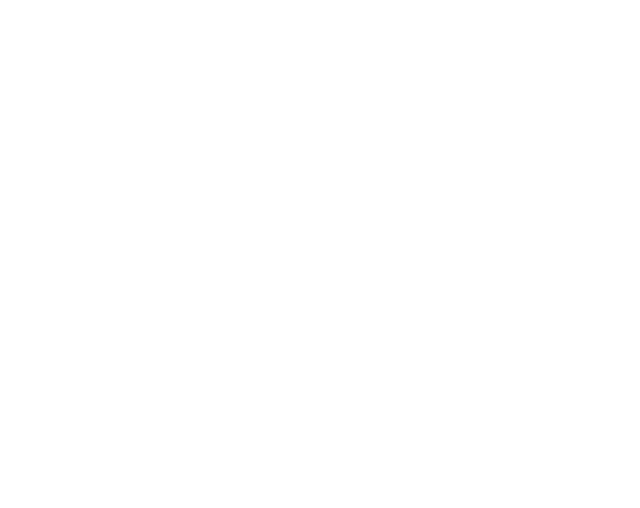
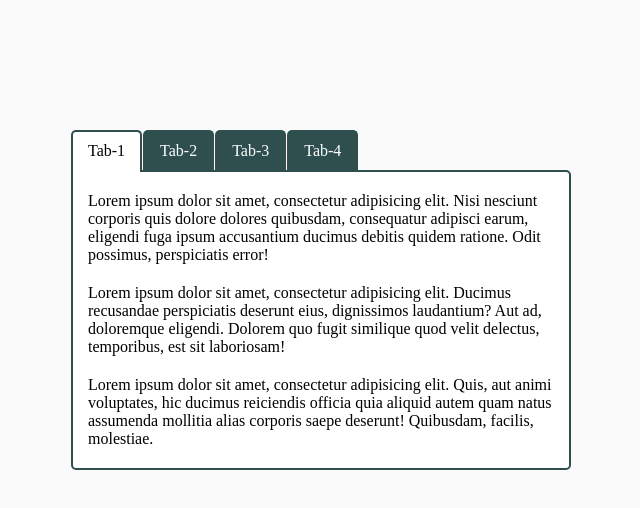
Before and after one commit to artyomrudavin/rudavin_js_7-8, a plain HTML site: page tabs/index.html in a window 1280 px wide. Shown: the whole page, without its empty margins (319-959 px from the left). Drawn offline with nearby package versions, Linux system fonts and the light colour scheme.

Commit message:
add tab's part of homework

```diff
--- a/tabs/css/style.css
+++ b/tabs/css/style.css
@@ -0,0 +1,74 @@
+* {
+  margin: 0;
+  padding: 0;
+}
+
+body {
+  margin: 130px;
+  background: #FAFAFA;
+}
+
+.tabs {
+  max-width: 500px;
+  margin: 0 auto;
+}
+
+p {
+  padding: 10px 0;
+}
+
+.tabs-label {
+  display: flex;
+  list-style: none;
+  position: relative;
+  margin: -1px 0 0 -1px;
+}
+
+.tabs-label li {
+  padding: 10px 15px;
+  margin: 1px 0 0 1px;
+  background: #2F4F4F;
+  color: #FFF;
+  position: relative;
+  border: solid #2F4F4F;
+  border-width: 2px 2px 0;
+  border-radius: 5px 5px 0 0;
+  text-align: center;
+}
+
+.tabs-label li:not(.active) {
+  cursor: pointer;
+}
+
+.tabs-label li:not(.active):hover {
+  background: #708090;
+  border-color: #708090;
+}
+
+.tabs-label .active {
+  background: #FFF;
+  color: #000;
+  border-color: #2F4F4F;
+}
+
+.tabs-label .active:after {
+  content: '';
+  position: absolute;
+  bottom: -5px;
+  left: 0;
+  right: 0;
+  height: 5px;
+  background: #FFF;
+}
+
+.tabs-content {
+  display: none;
+  background: #FFF;
+  border: 2px solid #2F4F4F;
+  border-radius: 0 5px 5px 5px;
+  padding: 10px 15px;
+}
+
+.tabs-content.active {
+  display: block;
+}
--- a/tabs/index.html
+++ b/tabs/index.html
@@ -10,7 +10,34 @@
 </head>
 <body>
 
+  <div class="tabs">
 
+    <ul class="tabs-label">
+      <li class="active">Tab-1</li>
+      <li>Tab-2</li>
+      <li>Tab-3</li>
+      <li>Tab-4</li>
+    </ul>
+
+    <div class="tabs-content active">
+      <p>Lorem ipsum dolor sit amet, consectetur adipisicing elit. Nisi nesciunt corporis quis dolore dolores quibusdam, consequatur adipisci earum, eligendi fuga ipsum accusantium ducimus debitis quidem ratione. Odit possimus, perspiciatis error!</p>
+      <p>Lorem ipsum dolor sit amet, consectetur adipisicing elit. Ducimus recusandae perspiciatis deserunt eius, dignissimos laudantium? Aut ad, doloremque eligendi. Dolorem quo fugit similique quod velit delectus, temporibus, est sit laboriosam!</p>
+      <p>Lorem ipsum dolor sit amet, consectetur adipisicing elit. Quis, aut animi voluptates, hic ducimus reiciendis officia quia aliquid autem quam natus assumenda mollitia alias corporis saepe deserunt! Quibusdam, facilis, molestiae.</p>
+    </div>
+    <div class="tabs-content">
+      <p>Lorem ipsum dolor sit amet, consectetur adipisicing elit. Tenetur atque, ducimus unde optio fugiat earum doloribus deleniti maiores, temporibus, saepe culpa aperiam incidunt facere illo magnam iusto officia. Est, eligendi.</p>
+      <p>Lorem ipsum dolor sit amet, consectetur adipisicing elit. Accusamus, nobis vel, harum saepe reprehenderit sapiente eaque ducimus officiis quam, ut ratione sit nihil odit libero impedit. Delectus molestias numquam maxime?</p>
+    </div>
+    <div class="tabs-content">
+      <p>Lorem ipsum dolor sit amet, consectetur adipisicing elit. Cupiditate nostrum quam placeat molestias! Sapiente quasi culpa eos eius quas assumenda ipsam, suscipit esse dolore, harum fuga sunt iste doloribus eum!</p>
+    </div>
+    <div class="tabs-content">
+      <p>Lorem ipsum dolor sit amet, consectetur adipisicing elit. Cupiditate nostrum quam placeat molestias! Sapiente quasi culpa eos eius quas assumenda ipsam, suscipit esse dolore, harum fuga sunt iste doloribus eum!</p>
+      <p>Lorem ipsum.</p>
+      <p>Lorem ipsum dolor sit amet, consectetur adipisicing elit. Enim voluptates quos ullam eos inventore? Aliquid, enim, a. Culpa alias dolor, eum! Voluptatibus fugiat doloribus rem deserunt maiores vero sequi rerum quae perspiciatis excepturi, porro. Iure corrupti necessitatibus harum voluptate sunt natus, odio voluptas neque, nulla delectus, iste totam distinctio vel veniam non. Quidem quod earum consequuntur repellendus, sint quo atque, doloribus ut voluptas adipisci ad in? Ut non quam minus, dolor praesentium consequuntur saepe aliquid officiis suscipit. Ipsa harum vel veniam repellendus repudiandae quo laboriosam natus consectetur iusto vitae veritatis ut optio voluptatum hic, a excepturi nulla impedit, et quas.</p>
+    </div>
+
+  </div>
   <script src="js/script.js"></script>
 </body>
 </html>
--- a/tabs/js/script.js
+++ b/tabs/js/script.js
@@ -0,0 +1,8 @@
+$(function() {
+
+  $('ul.tabs-label').on('click', 'li:not(.active)', function() {
+    $(this)
+    .addClass('active').siblings().removeClass('active')
+    .closest('div.tabs').find('div.tabs-content').removeClass('active').eq($(this).index()).addClass('active');
+  })
+});
```
